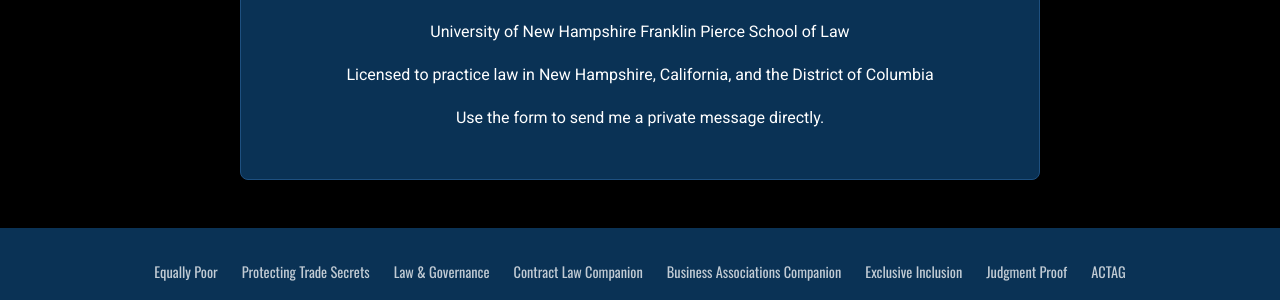
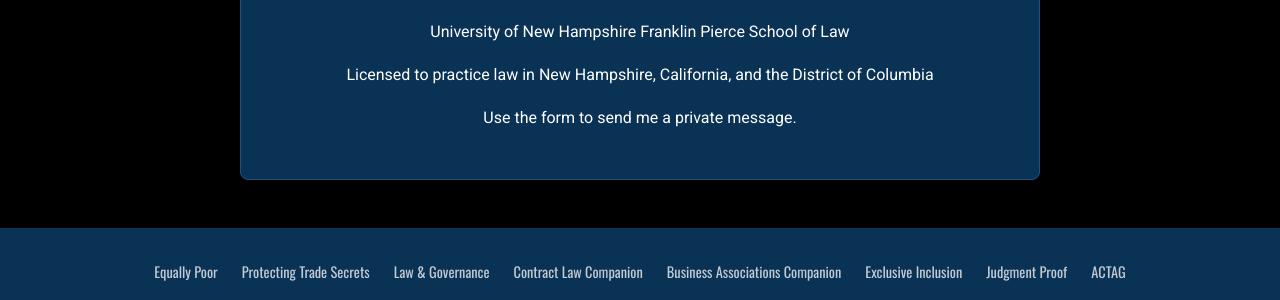
Before and after one commit to Oranburg/oranburg.github.io, a Jekyll site: the page built from contact/index.html, in a window 1280 px wide. Shown: the part 1379-1679 px from the top of the page. Built offline with Jekyll 4.4.1, drawn with Linux system fonts in a browser that asks for light colours.

Commit message:
Fix contact endpoint detection for unconfigured forms
Agent-Logs-Url: https://github.com/Oranburg/oranburg.github.io/sessions/af6289b9-79d6-47fd-97ff-466a64a5ef05

Co-authored-by: Oranburg <259708769+Oranburg@users.noreply.github.com>

```diff
--- a/contact/index.html
+++ b/contact/index.html
@@ -12,7 +12,7 @@ tagline: "Law Professor | Fintech Scholar | Public Commentator"
 <div class="contact-page-grid">
   <div class="contact-form-box">
     <h2>Send Me a Message</h2>
-    <form id="contactForm" action="{{ site.contact_form_endpoint }}" method="POST" onsubmit="return submitContactForm(event)">
+    <form id="contactForm" action="{{ site.contact_form_endpoint }}" data-endpoint="{{ site.contact_form_endpoint }}" method="POST" onsubmit="return submitContactForm(event)">
       <div class="form-group">
         <label for="name">Name *</label>
         <input type="text" id="name" name="name" required>
@@ -49,7 +49,7 @@ tagline: "Law Professor | Fintech Scholar | Public Commentator"
     <p>Professor of Law</p>
     <p>University of New Hampshire Franklin Pierce School of Law</p>
     <p>Licensed to practice law in New Hampshire, California, and the District of Columbia</p>
-    <p class="contact-hint">Use the form to send me a private message directly.</p>
+    <p class="contact-hint">Use the form to send me a private message.</p>
   </div>
 </div>
 
```
Also changed, not shown: other parts of contact/index.html (+3 -2 lines).
